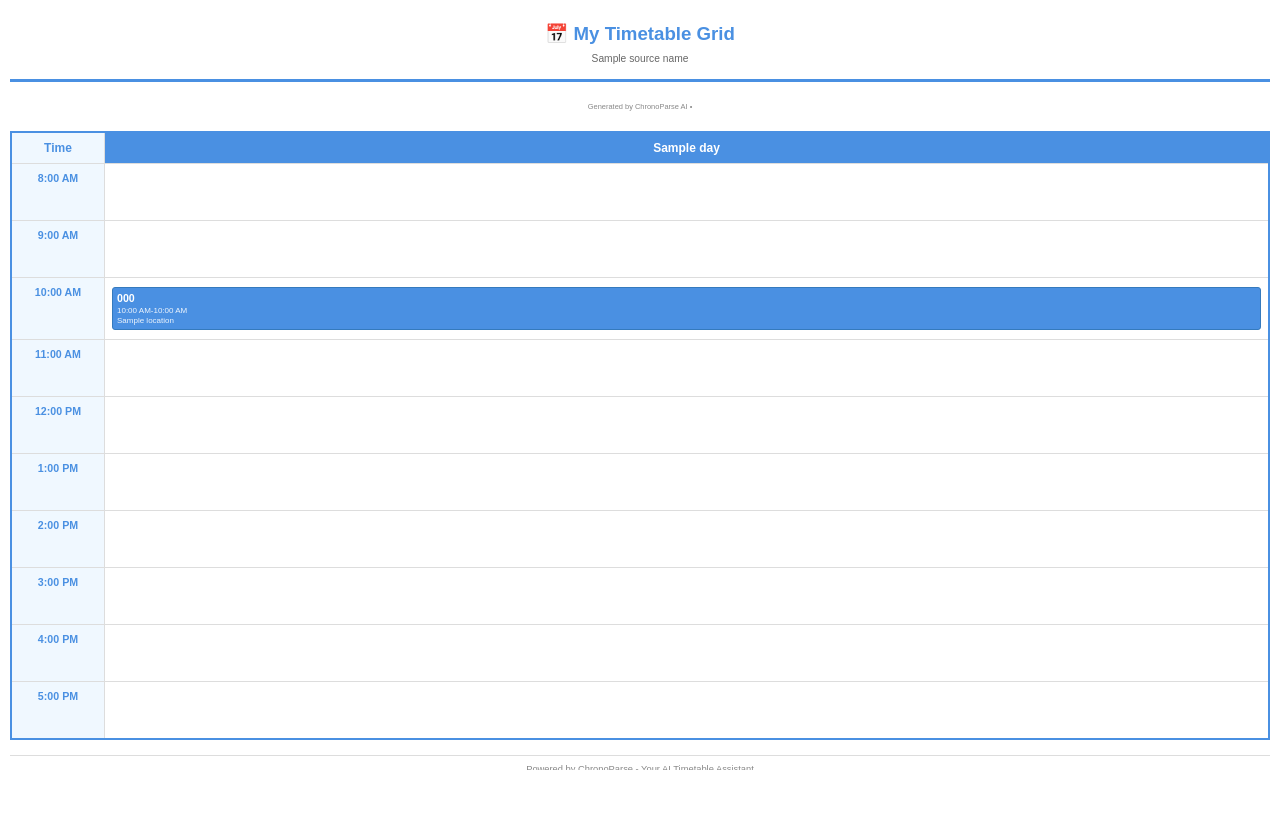
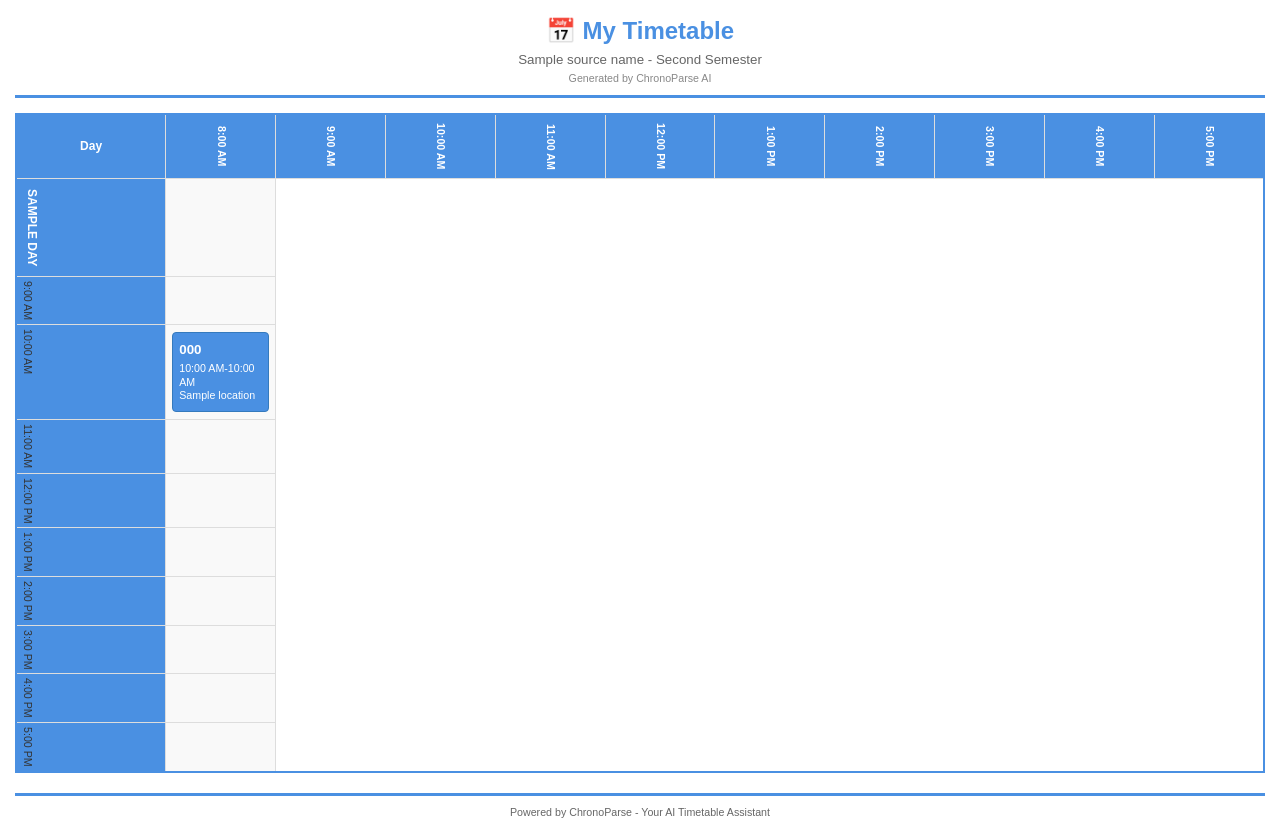
Before and after one commit to mhafiz71/chrono_parse, a Django app: template core/templates/core/timetable_pdf_grid.html in a window 1280 px wide. Before the commit the page ends 770 px from the top, so only its background shows below. Run offline with Django 5.2, Linux system fonts and the light colour scheme; the template is opened without the code that fills it: most values are stand-ins (such as "Sample title", 1, 10 or a date in 2020); parts of the project's set-up code (start-up, migrations or seed data) failed here and were passed over; some libraries are stand-ins or nearby versions.

Commit message:
Refactor timetable PDF templates for improved layout and consistency; update styles, class names, and enhance readability

```diff
--- a/core/templates/core/timetable_pdf_grid.html
+++ b/core/templates/core/timetable_pdf_grid.html
@@ -1,162 +1,207 @@
 <!DOCTYPE html>
-<html>
+<html lang="en">
 <head>
-    <meta charset="utf-8">
-    <title>Your Timetable - ChronoParse (Grid)</title>
+    <meta charset="UTF-8">
+    <meta name="viewport" content="width=device-width, initial-scale=1.0">
+    <title>My Timetable - Grid</title>
     <style>
-        @page { size: A4 landscape; margin: 0.5cm; }
+        @page {
+            size: A4 landscape;
+            margin: 0.5in;
+        }
+
+        * {
+            margin: 0;
+            padding: 0;
+            box-sizing: border-box;
+        }
+
         body {
-            font-family: "Arial", "Helvetica", sans-serif;
+            font-family: Arial, sans-serif;
+            font-size: 8pt;
+            line-height: 1.3;
             color: #333;
             background: white;
-            margin: 0;
-            padding: 10px;
-            font-size: 7pt;
         }
 
         .container {
+            width: 100%;
             max-width: 100%;
-            height: 95vh;
-            overflow: hidden;
+            background: white;
+            padding: 15px;
         }
 
         .header {
             text-align: center;
-            margin-bottom: 20px;
+            margin-bottom: 15px;
             border-bottom: 3px solid #4a90e2;
-            padding-bottom: 15px;
+            padding-bottom: 10px;
         }
 
-        h1 {
+        .title {
+            font-size: 18pt;
+            font-weight: 700;
             color: #4a90e2;
-            font-size: 2em;
-            font-weight: 700;
-            margin-bottom: 8px;
+            margin-bottom: 5px;
         }
 
-        h2 {
+        .subtitle {
+            font-size: 10pt;
             color: #666;
-            font-weight: 400;
-            font-size: 1.1em;
-            margin: 0;
+            margin-bottom: 3px;
         }
 
-        .generated-info {
-            text-align: center;
+        .generated-by {
+            font-size: 8pt;
             color: #888;
-            font-size: 0.8em;
-            margin-bottom: 20px;
         }
 
-        .time-grid {
+        table {
             width: 100%;
             border-collapse: collapse;
+            margin-bottom: 15px;
+            table-layout: fixed;
             border: 2px solid #4a90e2;
         }
 
-        .time-grid th,
-        .time-grid td {
-            border: 1px solid #ddd;
+        th {
+            background: #4a90e2;
+            color: white;
             padding: 8px 6px;
             text-align: center;
-            font-size: 8pt;
-            vertical-align: top;
+            font-weight: 600;
+            font-size: 9pt;
+            border: 1px solid #ddd;
         }
 
-        .time-grid th {
+        .day-header {
+            width: 12%;
+            background: #4a90e2;
+            font-weight: 600;
+        }
+
+        .time-header {
+            width: 8.8%;
+            background: #4a90e2;
+            font-size: 8pt;
+            writing-mode: vertical-lr;
+            text-orientation: mixed;
+        }
+
+        td {
+            border: 1px solid #ddd;
+            vertical-align: top;
+            padding: 4px 3px;
+        }
+
+        .day-cell {
             background: #4a90e2;
             color: white;
             font-weight: 600;
+            text-align: center;
+            padding: 10px 6px;
             font-size: 9pt;
-        }
-
-        .time-header {
-            background: #f0f8ff !important;
-            color: #4a90e2 !important;
-            font-weight: 600;
-            width: 80px;
-        }
-
-        .day-header {
-            background: #4a90e2;
-            color: white;
-            font-weight: 600;
+            writing-mode: vertical-lr;
+            text-orientation: mixed;
         }
 
         .time-slot {
-            height: 40px;
-            position: relative;
+            min-width: 120px;
+            vertical-align: top;
+            min-height: 60px;
+            text-align: center;
+            padding: 4px 3px;
+            background: #f9f9f9;
         }
 
         .event-block {
             background: #4a90e2;
             color: white;
-            padding: 4px;
-            border-radius: 3px;
-            font-size: 7pt;
-            line-height: 1.2;
+            padding: 8px 6px;
+            margin: 3px;
+            border-radius: 4px;
             text-align: left;
-            margin: 1px;
             border: 1px solid #357abd;
         }
 
         .course-code {
             font-weight: 700;
-            font-size: 8pt;
-            margin-bottom: 2px;
+            font-size: 10pt;
+            margin-bottom: 3px;
+            color: white;
+            display: block;
         }
 
-        .event-details {
-            font-size: 6pt;
-            opacity: 0.9;
+        .time {
+            font-size: 8pt;
+            color: #e6f3ff;
+            margin-bottom: 2px;
+            display: block;
+        }
+
+        .details {
+            font-size: 8pt;
+            color: #cce7ff;
+            margin-bottom: 1px;
+            display: block;
+        }
+
+        .no-classes {
+            text-align: center;
+            color: #999;
+            font-style: italic;
+            padding: 20px;
+            font-size: 8pt;
         }
 
         .footer {
             text-align: center;
-            margin-top: 15px;
-            color: #888;
-            font-size: 7pt;
-            border-top: 1px solid #ddd;
-            padding-top: 8px;
+            margin-top: 20px;
+            padding-top: 10px;
+            border-top: 3px solid #4a90e2;
+            font-size: 8pt;
+            color: #666;
         }
 
-        .empty-slot {
-            background: #f9f9f9;
-        }
     </style>
 </head>
 <body>
     <div class="container">
         <div class="header">
-            <h1>📅 My Timetable Grid</h1>
-            <h2>{{ source_name }}</h2>
+            <div class="title">📅 My Timetable</div>
+            <div class="subtitle">{{ source_name }} - Second Semester</div>
+            <div class="generated-by">Generated by ChronoParse AI</div>
         </div>
 
-        <div class="generated-info">
-            Generated by ChronoParse AI • {{ "now"|date:"F j, Y \a\t g:i A" }}
-        </div>
-
-        <table class="time-grid">
+        <table>
             <thead>
                 <tr>
-                    <th class="time-header">Time</th>
-                    {% for day in schedule.keys %}
-                    <th class="day-header">{{ day }}</th>
-                    {% endfor %}
+                    <th class="day-header">Day</th>
+                    <th class="time-header">8:00 AM</th>
+                    <th class="time-header">9:00 AM</th>
+                    <th class="time-header">10:00 AM</th>
+                    <th class="time-header">11:00 AM</th>
+                    <th class="time-header">12:00 PM</th>
+                    <th class="time-header">1:00 PM</th>
+                    <th class="time-header">2:00 PM</th>
+                    <th class="time-header">3:00 PM</th>
+                    <th class="time-header">4:00 PM</th>
+                    <th class="time-header">5:00 PM</th>
                 </tr>
             </thead>
             <tbody>
-                <!-- 8:00 AM -->
+                {% for day, events in schedule.items %}
                 <tr>
-                    <td class="time-header">8:00 AM</td>
-                    {% for day, events in schedule.items %}
+                    <td class="day-cell">{{ day|upper }}</td>
+                    <!-- 8:00 AM -->
                     <td class="time-slot">
                         {% for event in events %}
-                        {% if event.start_time|time:"G" == "8" %}
+                        {% if event.start_time.hour == 8 %}
                         <div class="event-block">
                             <div class="course-code">{{ event.course_code }}</div>
-                            <div class="event-details">{{ event.start_time|time:"g:i A" }}-{{ event.end_time|time:"g:i A" }}</div>
-                            <div class="event-details">{{ event.location }}</div>
+                            <div class="time">{{ event.start_time|time:"g:i A" }}-{{ event.end_time|time:"g:i A" }}</div>
+                            <div class="details">📍 {{ event.location }}</div>
+                            <div class="details">👨‍🏫 {{ event.lecturer }}</div>
                         </div>
                         {% endif %}
                         {% endfor %}
```
Also changed, not shown: core/templates/core/timetable_pdf_neon.html (+7 -7 lines).
